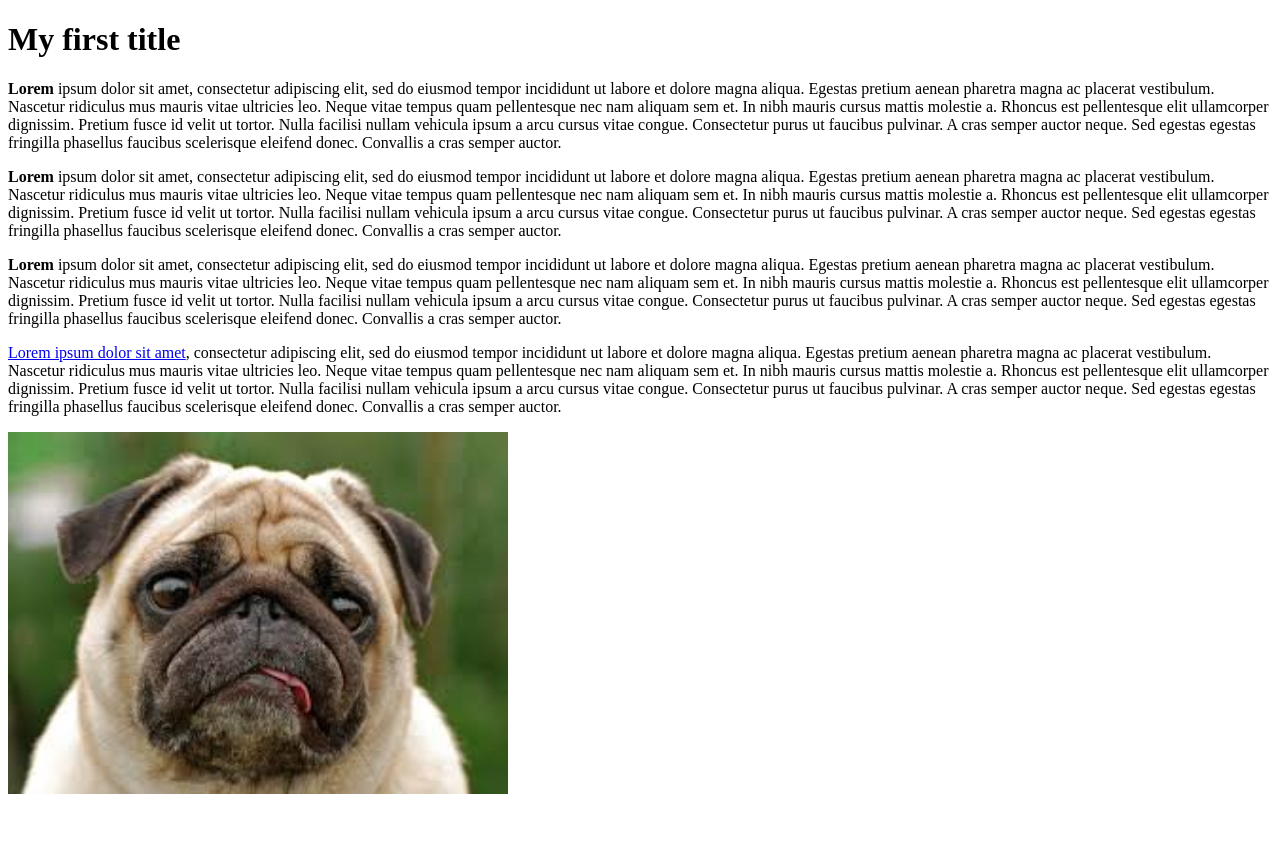
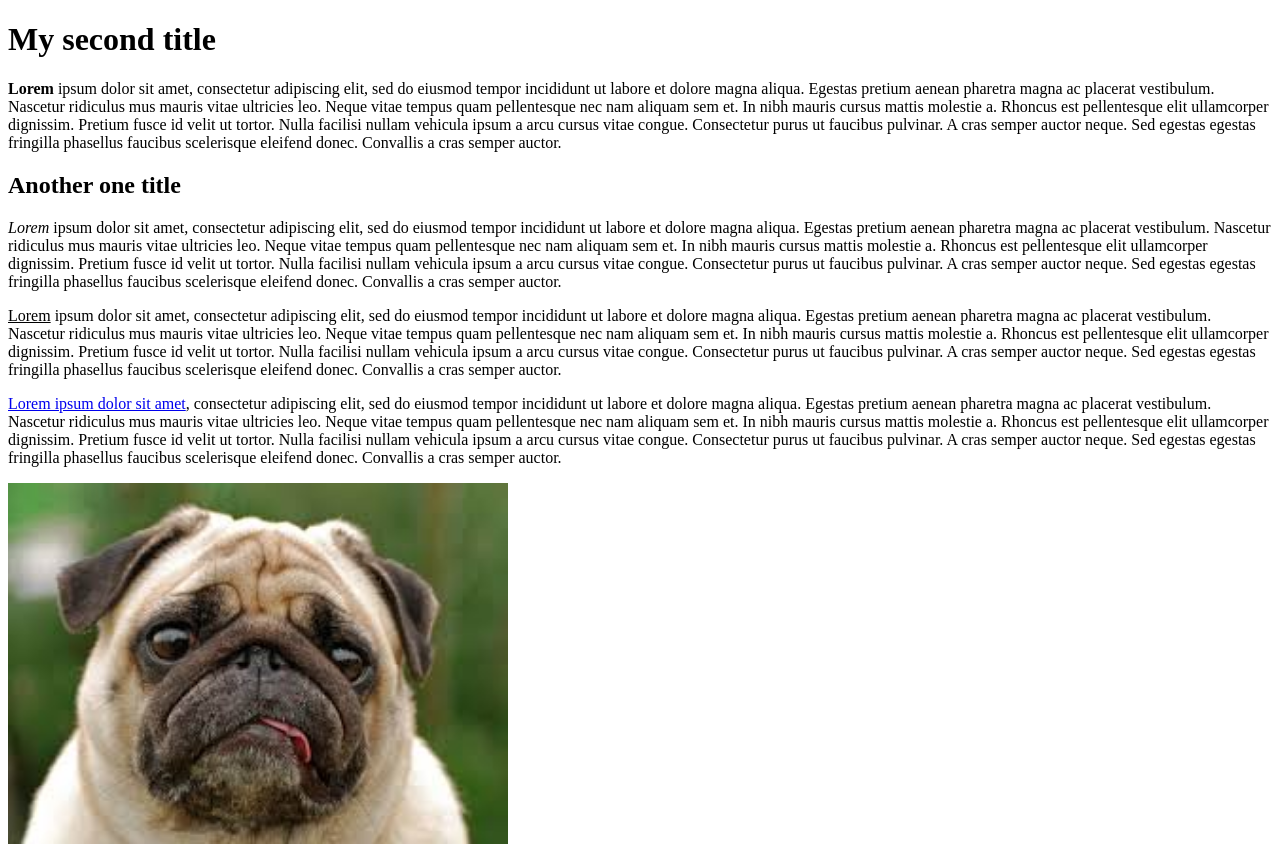
Before and after one commit to maxym-os/beetroot_lesson_1, a plain HTML site: page index.html in a window 1280 px wide. Before the commit the page ends 806 px from the top, so only its background shows below. Drawn offline with Linux system fonts and the light colour scheme.

Commit message:
Second code

```diff
--- a/index.html
+++ b/index.html
@@ -5,15 +5,16 @@
         <meta charset="utf-8">
     </head>
     <body>
-        <h1>My first title</h1>
+        <h1>My second title</h1>
         <p>
             <strong>Lorem</strong>  ipsum dolor sit amet, consectetur adipiscing elit, sed do eiusmod tempor incididunt ut labore et dolore magna aliqua. Egestas pretium aenean pharetra magna ac placerat vestibulum. Nascetur ridiculus mus mauris vitae ultricies leo. Neque vitae tempus quam pellentesque nec nam aliquam sem et. In nibh mauris cursus mattis molestie a. Rhoncus est pellentesque elit ullamcorper dignissim. Pretium fusce id velit ut tortor. Nulla facilisi nullam vehicula ipsum a arcu cursus vitae congue. Consectetur purus ut faucibus pulvinar. A cras semper auctor neque. Sed egestas egestas fringilla phasellus faucibus scelerisque eleifend donec. Convallis a cras semper auctor.
         </p>
+        <h2>Another one title</h2>
         <p>
-            <strong>Lorem</strong>  ipsum dolor sit amet, consectetur adipiscing elit, sed do eiusmod tempor incididunt ut labore et dolore magna aliqua. Egestas pretium aenean pharetra magna ac placerat vestibulum. Nascetur ridiculus mus mauris vitae ultricies leo. Neque vitae tempus quam pellentesque nec nam aliquam sem et. In nibh mauris cursus mattis molestie a. Rhoncus est pellentesque elit ullamcorper dignissim. Pretium fusce id velit ut tortor. Nulla facilisi nullam vehicula ipsum a arcu cursus vitae congue. Consectetur purus ut faucibus pulvinar. A cras semper auctor neque. Sed egestas egestas fringilla phasellus faucibus scelerisque eleifend donec. Convallis a cras semper auctor.
+            <em>Lorem</em>  ipsum dolor sit amet, consectetur adipiscing elit, sed do eiusmod tempor incididunt ut labore et dolore magna aliqua. Egestas pretium aenean pharetra magna ac placerat vestibulum. Nascetur ridiculus mus mauris vitae ultricies leo. Neque vitae tempus quam pellentesque nec nam aliquam sem et. In nibh mauris cursus mattis molestie a. Rhoncus est pellentesque elit ullamcorper dignissim. Pretium fusce id velit ut tortor. Nulla facilisi nullam vehicula ipsum a arcu cursus vitae congue. Consectetur purus ut faucibus pulvinar. A cras semper auctor neque. Sed egestas egestas fringilla phasellus faucibus scelerisque eleifend donec. Convallis a cras semper auctor.
         </p>
         <p>
-            <strong>Lorem</strong>  ipsum dolor sit amet, consectetur adipiscing elit, sed do eiusmod tempor incididunt ut labore et dolore magna aliqua. Egestas pretium aenean pharetra magna ac placerat vestibulum. Nascetur ridiculus mus mauris vitae ultricies leo. Neque vitae tempus quam pellentesque nec nam aliquam sem et. In nibh mauris cursus mattis molestie a. Rhoncus est pellentesque elit ullamcorper dignissim. Pretium fusce id velit ut tortor. Nulla facilisi nullam vehicula ipsum a arcu cursus vitae congue. Consectetur purus ut faucibus pulvinar. A cras semper auctor neque. Sed egestas egestas fringilla phasellus faucibus scelerisque eleifend donec. Convallis a cras semper auctor.
+            <u>Lorem</u>  ipsum dolor sit amet, consectetur adipiscing elit, sed do eiusmod tempor incididunt ut labore et dolore magna aliqua. Egestas pretium aenean pharetra magna ac placerat vestibulum. Nascetur ridiculus mus mauris vitae ultricies leo. Neque vitae tempus quam pellentesque nec nam aliquam sem et. In nibh mauris cursus mattis molestie a. Rhoncus est pellentesque elit ullamcorper dignissim. Pretium fusce id velit ut tortor. Nulla facilisi nullam vehicula ipsum a arcu cursus vitae congue. Consectetur purus ut faucibus pulvinar. A cras semper auctor neque. Sed egestas egestas fringilla phasellus faucibus scelerisque eleifend donec. Convallis a cras semper auctor.
         </p>
         <p>
             <a href="https://www.google.com.ua" target="_blank">Lorem ipsum dolor sit amet</a>, consectetur adipiscing elit, sed do eiusmod tempor incididunt ut labore et dolore magna aliqua. Egestas pretium aenean pharetra magna ac placerat vestibulum. Nascetur ridiculus mus mauris vitae ultricies leo. Neque vitae tempus quam pellentesque nec nam aliquam sem et. In nibh mauris cursus mattis molestie a. Rhoncus est pellentesque elit ullamcorper dignissim. Pretium fusce id velit ut tortor. Nulla facilisi nullam vehicula ipsum a arcu cursus vitae congue. Consectetur purus ut faucibus pulvinar. A cras semper auctor neque. Sed egestas egestas fringilla phasellus faucibus scelerisque eleifend donec. Convallis a cras semper auctor.
```
